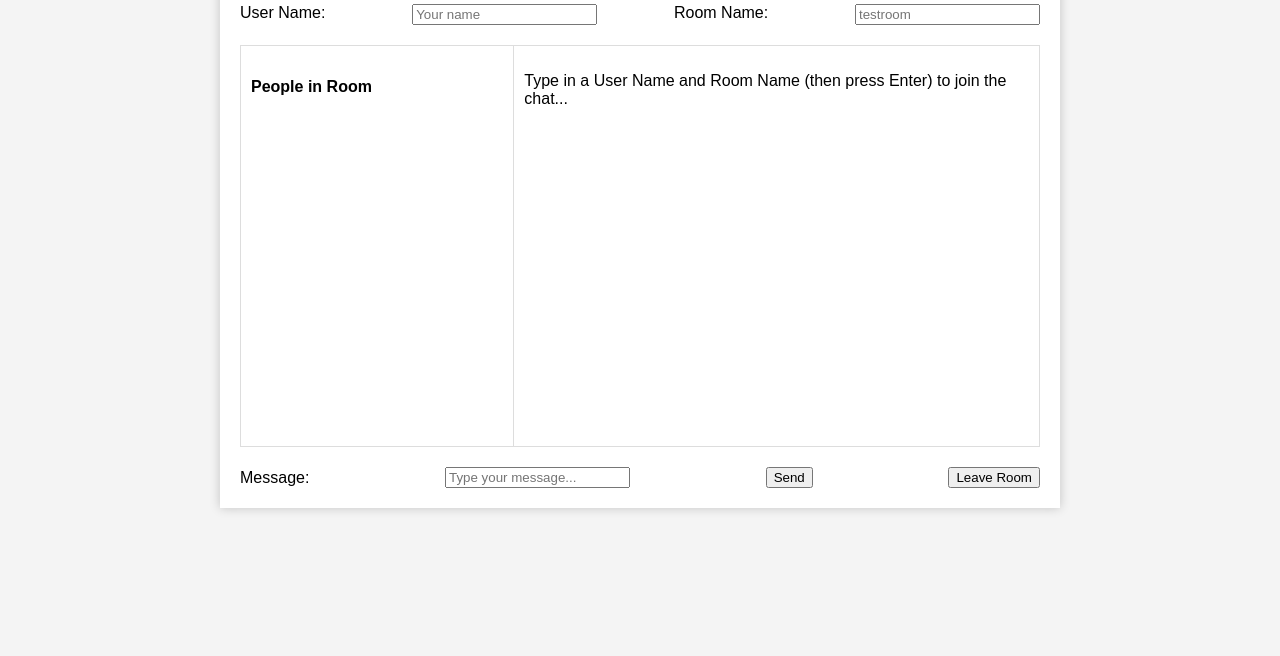
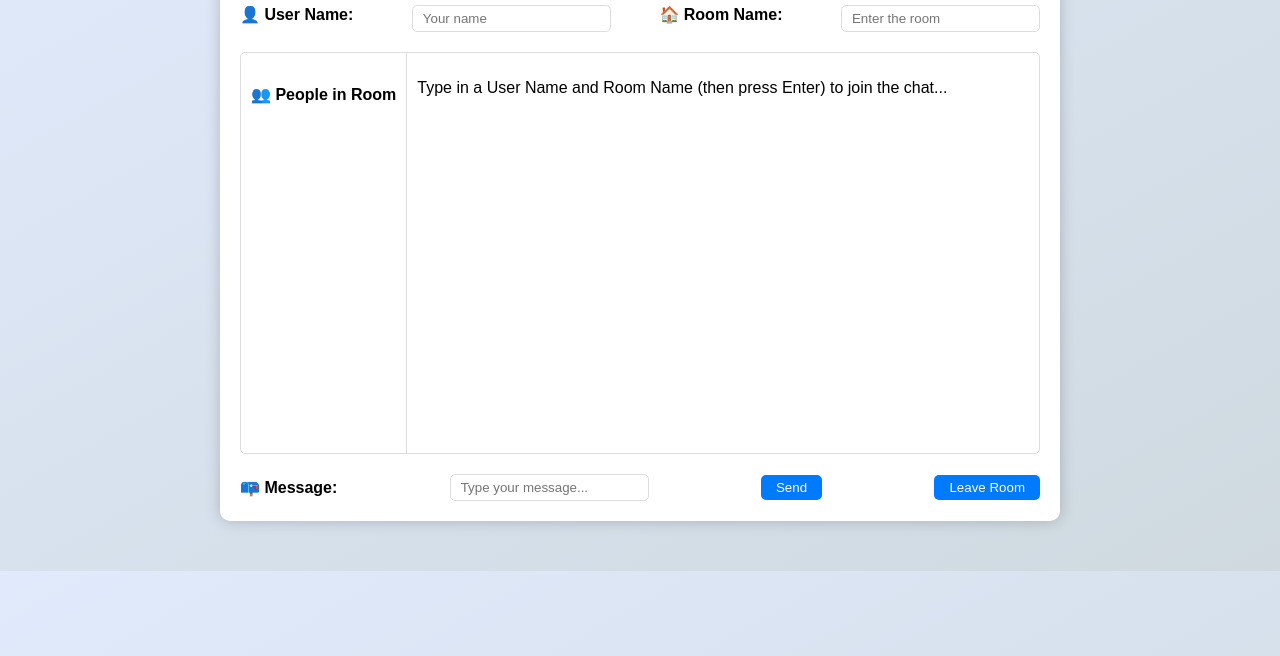
Before and after one commit to Jennie518/CS6011_Jennie, a plain HTML site: page Week4/Day15/webChat/resources/index.html in a window 1280 px wide. Shown: the part 144-800 px from the top of the page. Drawn offline with Linux system fonts and the light colour scheme.

Commit message:
update restrictions of room name

```diff
--- a/Week4/Day15/webChat/resources/index.html
+++ b/Week4/Day15/webChat/resources/index.html
@@ -8,18 +8,18 @@
 </head>
 <body>
     <div class="chat-container">
-        <h1>Chat Room</h1>
+        <h1>💙 PEACE ZOOM 💙</h1>
 
         <div class="input-fields">
-            <label>User Name:</label>
+            <label>👤 User Name:</label>
             <input type="text" placeholder="Your name" id="username">
-            <label>Room Name:</label>
-            <input type="text" placeholder="testroom" id="roomname">
+            <label>🏠 Room Name:</label>
+            <input type="text" placeholder="Enter the room" id="roomname">
         </div>
 
         <section class="chat-content">
             <div class="people-list">
-                <h4>People in Room</h4>
+                <h4>👥 People in Room</h4>
                 <p><Room is empty.></p>
             </div>
 
@@ -29,7 +29,7 @@
         </section>
 
         <div class="message-input-area">
-            <label>Message:</label>
+            <label>📪 Message:</label>
             <input type="text" placeholder="Type your message..." id="message-input">
             <button id="send">Send</button>
             <button id="leave">Leave Room</button>
--- a/Week4/Day15/webChat/resources/script.js
+++ b/Week4/Day15/webChat/resources/script.js
@@ -43,21 +43,26 @@ ws.onmessage = handleMsgCB= (event) =>{
 };
 
 
-// function handleEnter(e){ //e is the event type of object
-//     e.target
-//     e.keyCode //value of enter is 13
-//     e.preventDefault()
-// }
+
 
 roomnameInput.addEventListener("keypress", (e) =>{
     let user = usernameInput.value.toLowerCase();
     let roomname = roomnameInput.value;
+    let vaild = true;
     if(e.keyCode === 13){
-        if (user >= 'a' && user <= 'z'){
+        for (let char of roomname){
+            if (!(char >= 'a' && char <= 'z')){ //only lowcase
+                vaild = false;
+            }
+            if (roomname.includes(' ')) {//no spaces
+                vaild = false;
+            }
+        }
+        if(vaild){
             ws.send("join" + " " + user + " " + roomname)
         }
         else{
-            alert("Plese enter charater")
+            alert("only lowercase letters (and no spaces) ")
         }
     }
 
--- a/Week4/Day15/webChat/resources/styles.css
+++ b/Week4/Day15/webChat/resources/styles.css
@@ -1,4 +1,94 @@
 body {
+    font-family: Arial, sans-serif;
+    background: linear-gradient(to bottom right, #e0eafc, #cfd9df);
+    margin: 0;
+    padding: 0;
+}
+
+.chat-container {
+    max-width: 800px;
+    margin: 50px auto;
+    background-color: #fff;
+    padding: 20px;
+    border-radius: 10px;
+    box-shadow: 0 0 15px rgba(0,0,0,0.2);
+}
+
+h1 {
+    text-align: center;
+    margin-bottom: 20px;
+    font-weight: bold;
+    color: #333;
+}
+
+.input-fields {
+    display: flex;
+    justify-content: space-between;
+    margin-bottom: 20px;
+}
+
+label {
+    margin-right: 10px;
+    font-weight: bold;
+}
+
+input[type="text"] {
+    border: 1px solid #ddd;
+    padding: 5px 10px;
+    border-radius: 5px;
+    transition: border 0.3s;
+}
+
+input[type="text"]:focus {
+    border-color: #007BFF;
+}
+
+.chat-content {
+    display: flex;
+    overflow: visible;
+    border: 1px solid #ddd;
+    height: 400px;
+    border-radius: 5px;
+}
+
+.people-list,
+.chat-box {
+    padding: 10px;
+    box-sizing: border-box;
+}
+
+.chat-box{
+    flex: 2;
+    overflow-y: auto;
+}
+
+.people-list {
+    border-right: 1px solid #ddd;
+}
+
+.message-input-area {
+    margin-top: 20px;
+    display: flex;
+    justify-content: space-between;
+    align-items: center;
+}
+
+button {
+    margin-left: 10px;
+    padding: 5px 15px;
+    border: none;
+    border-radius: 5px;
+    background-color: #007BFF;
+    color: #fff;
+    transition: background-color 0.3s;
+    cursor: pointer;
+}
+
+button:hover {
+    background-color: #0056b3;
+}
+
+/* body {
     font-family: Arial, sans-serif;
     background-color: #f4f4f4;
     margin: 0;
@@ -59,4 +149,4 @@ label {
 
 button {
     margin-left: 10px;
-}
+} */
```
